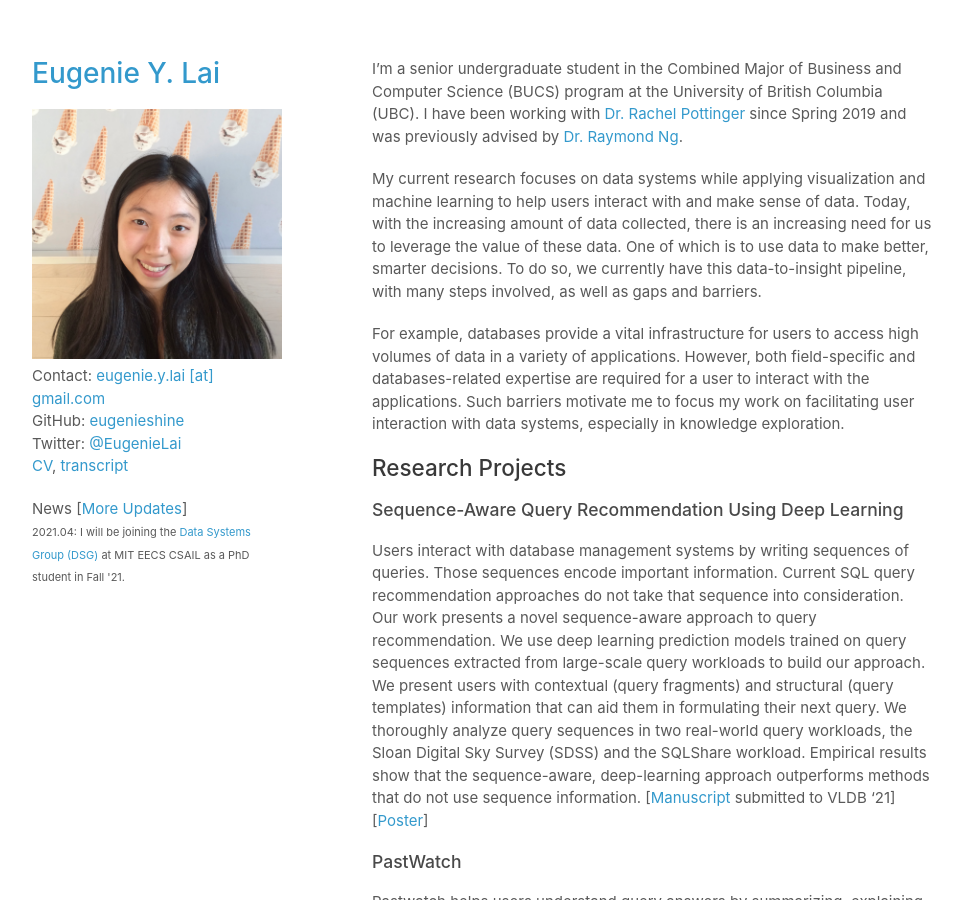
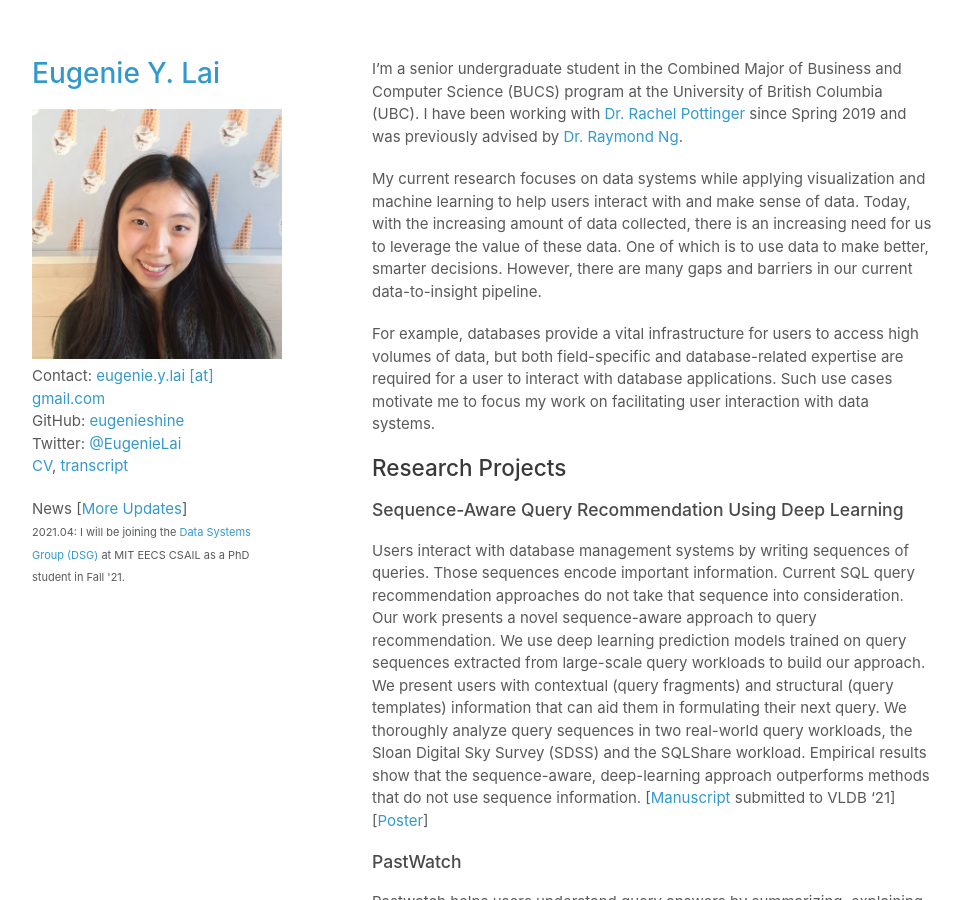
Before and after one commit to eugenielai/eugenielai.github.io, a Jekyll site: the page built from README.md, in a window 1280 px wide and 900 px high. Shown: the whole window, without its empty margins (158-1120 px from the left). Built offline with Jekyll 4.4.1, drawn with Linux system fonts in a browser that asks for light colours; our own code applies the rules of GitHub Pages for plain Markdown files; a script that is not in the unit is left out.

Commit message:
update news

```diff
--- a/README.md
+++ b/README.md
@@ -1,8 +1,8 @@
 I'm a senior undergraduate student in the Combined Major of Business and Computer Science (BUCS) program at the University of British Columbia (UBC). I have been working with [Dr. Rachel Pottinger](https://www.cs.ubc.ca/~rap/) since Spring 2019 and was previously advised by [Dr. Raymond Ng](https://www.cs.ubc.ca/~rng/).
 
-My current research focuses on data systems while applying visualization and machine learning to help users interact with and make sense of data. Today, with the increasing amount of data collected, there is an increasing need for us to leverage the value of these data. One of which is to use data to make better, smarter decisions. To do so, we currently have this data-to-insight pipeline, with many steps involved, as well as gaps and barriers.
+My current research focuses on data systems while applying visualization and machine learning to help users interact with and make sense of data. Today, with the increasing amount of data collected, there is an increasing need for us to leverage the value of these data. One of which is to use data to make better, smarter decisions. However, there are many gaps and barriers in our current data-to-insight pipeline.
 
-For example, databases provide a vital infrastructure for users to access high volumes of data in a variety of applications. However, both field-specific and databases-related expertise are required for a user to interact with the applications. Such barriers motivate me to focus my work on facilitating user interaction with data systems, especially in knowledge exploration.
+For example, databases provide a vital infrastructure for users to access high volumes of data, but both field-specific and database-related expertise are required for a user to interact with database applications. Such use cases motivate me to focus my work on facilitating user interaction with data systems.
 
 ## Research Projects
 
```
Also changed, not shown: posts/news.md (+2 -2 lines).
